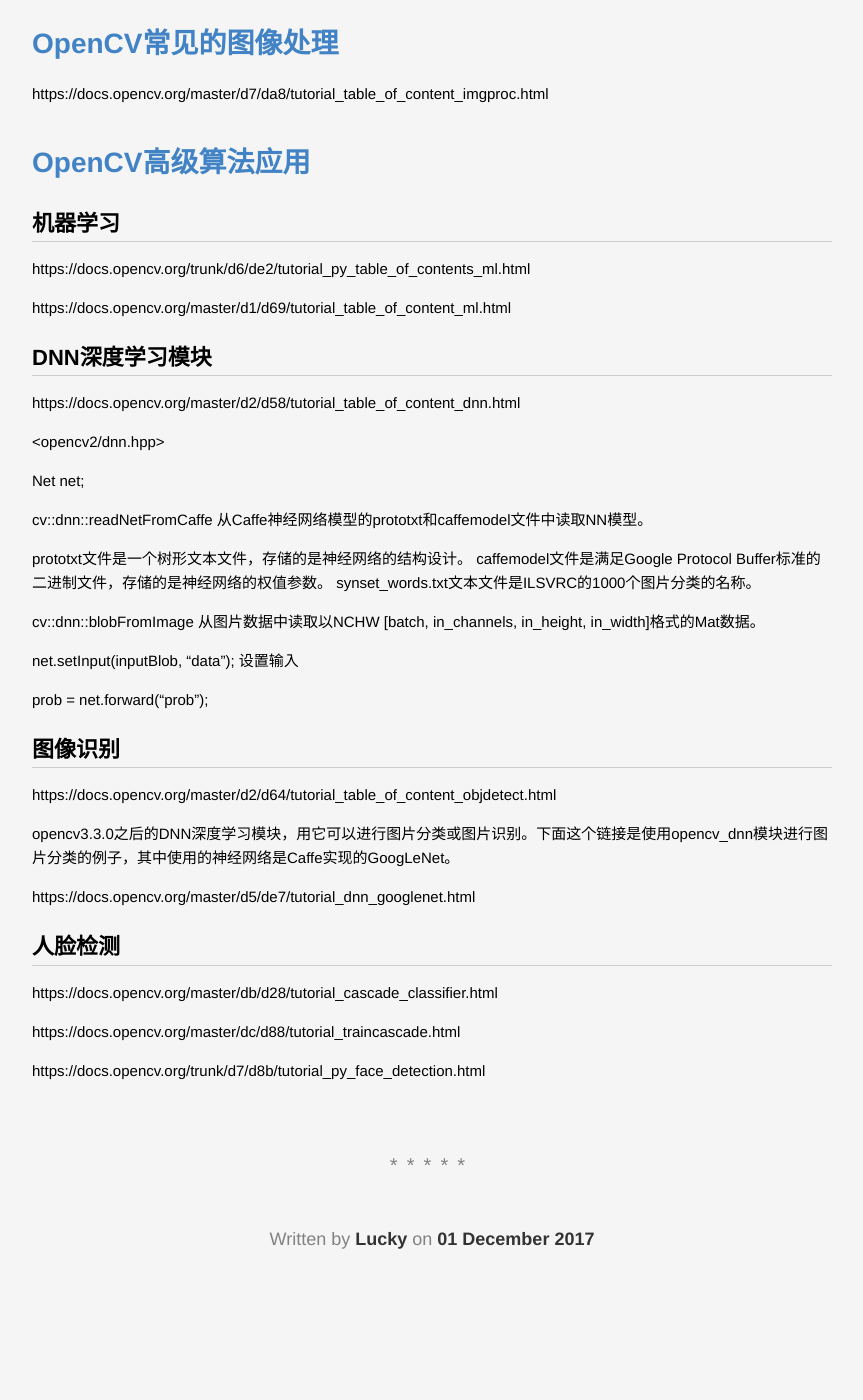
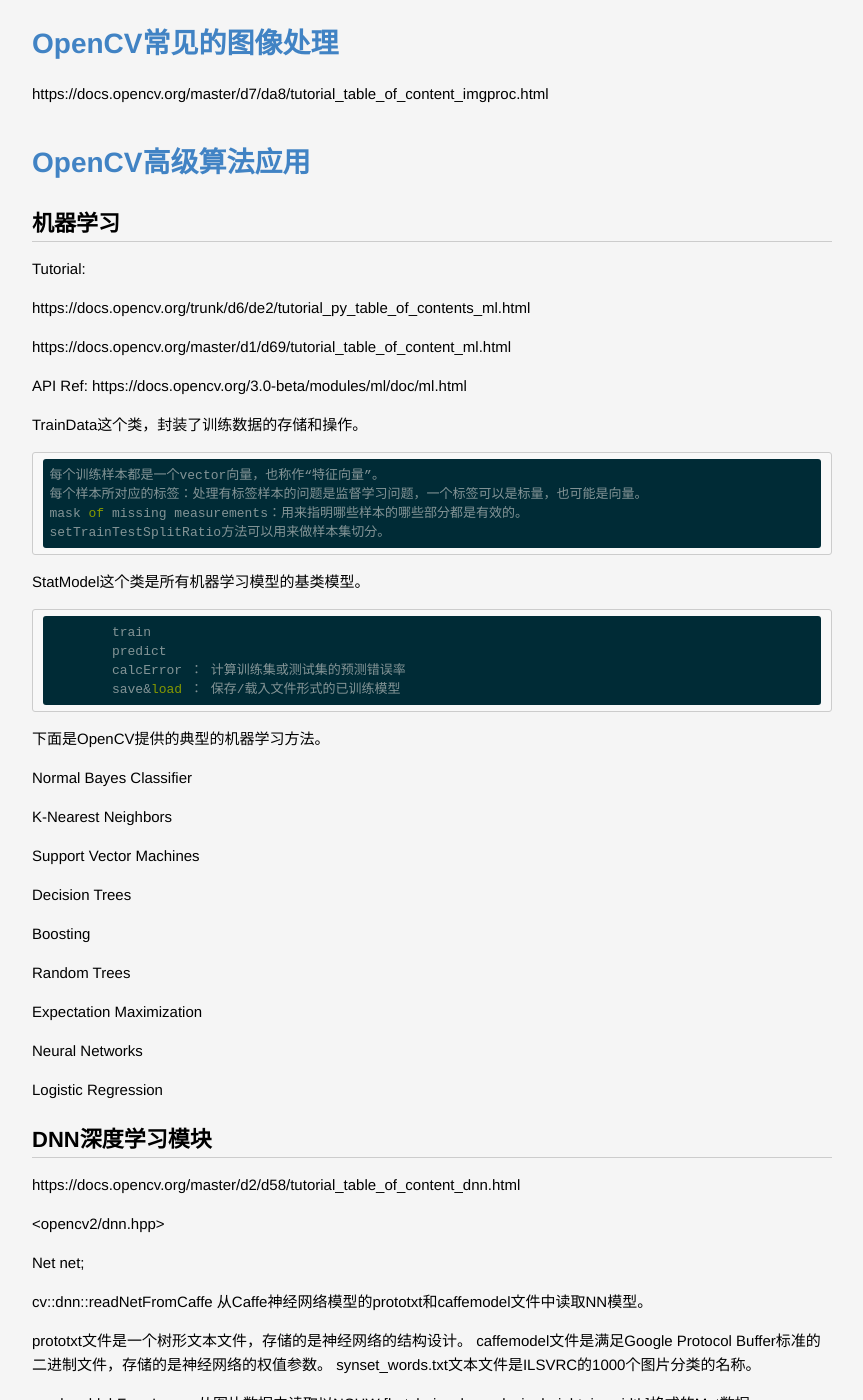
Before and after one commit to lucky521/blog, a Jekyll site: the page built from _posts/2017-12-01-opencv.markdown, in a window 1280 px wide and 1400 px high, scrolled down 2374 px. Shown: the whole window, without its empty margins (208-1071 px from the left). Built offline with Jekyll 4.4.1, drawn with Linux system fonts in a browser that asks for light colours.

Commit message:
opencv ML

```diff
--- a/_posts/2017-12-01-opencv.markdown
+++ b/_posts/2017-12-01-opencv.markdown
@@ -85,15 +85,57 @@
 
 
 
+
+
 # OpenCV高级算法应用
 
 
 ## 机器学习
 
+Tutorial:
 
 https://docs.opencv.org/trunk/d6/de2/tutorial_py_table_of_contents_ml.html
 
 https://docs.opencv.org/master/d1/d69/tutorial_table_of_content_ml.html
+
+API Ref:  https://docs.opencv.org/3.0-beta/modules/ml/doc/ml.html
+
+
+TrainData这个类，封装了训练数据的存储和操作。
+
+	每个训练样本都是一个vector向量，也称作“特征向量”。
+	每个样本所对应的标签：处理有标签样本的问题是监督学习问题，一个标签可以是标量，也可能是向量。
+	mask of missing measurements：用来指明哪些样本的哪些部分都是有效的。
+	setTrainTestSplitRatio方法可以用来做样本集切分。
+
+
+StatModel这个类是所有机器学习模型的基类模型。
+
+		train
+		predict
+		calcError ： 计算训练集或测试集的预测错误率
+		save&load ： 保存/载入文件形式的已训练模型
+
+下面是OpenCV提供的典型的机器学习方法。
+
+Normal Bayes Classifier
+
+K-Nearest Neighbors
+
+Support Vector Machines
+
+Decision Trees
+
+Boosting
+
+Random Trees
+
+Expectation Maximization
+
+Neural Networks
+
+Logistic Regression
+
 
 ## DNN深度学习模块
 
```
